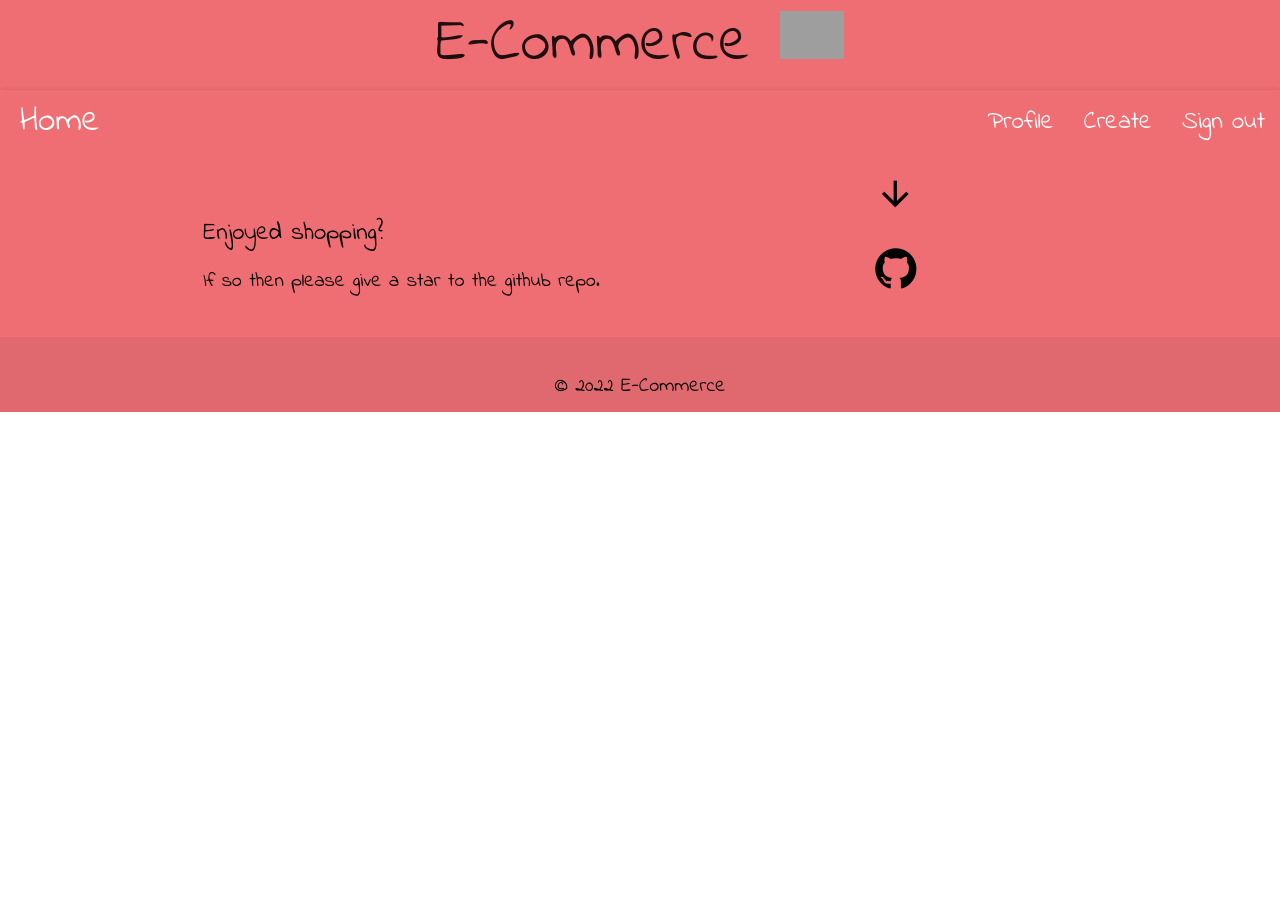
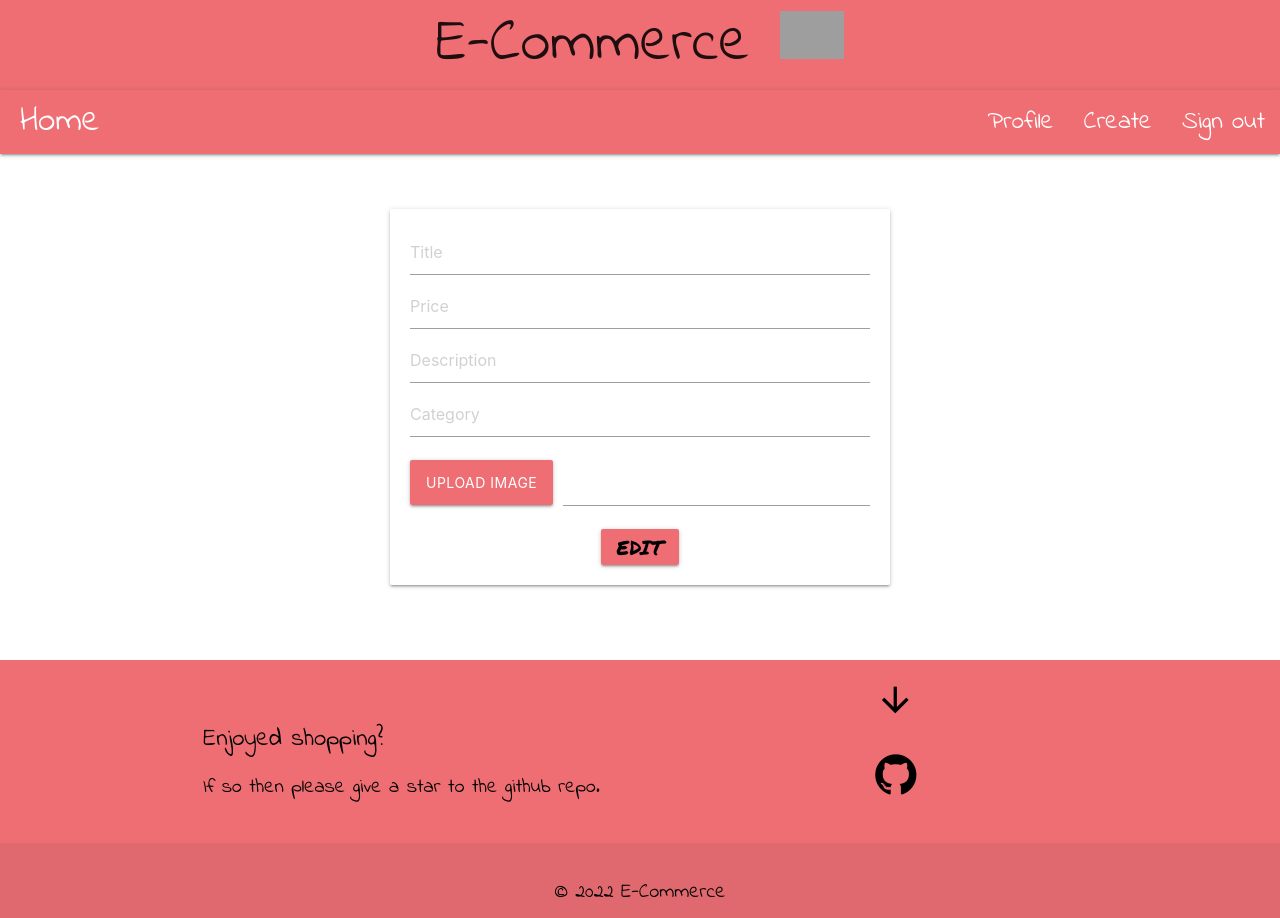
Before and after one commit to donivanev/E-Commerce, a React (Create React App) app in the folder client/: page /editproduct/1 in a window 1280 px wide. Before the commit the page ends 800 px from the top, so only its background shows below. Built offline with nearby package versions, Linux system fonts and the light colour scheme; no server answers; sample sign-in values are in the browser's storage; grey boxes are pictures that could not be loaded.

Commit message:
updating avatar and editing product completed

```diff
--- a/client/src/App.js
+++ b/client/src/App.js
@@ -8,6 +8,7 @@ import Signup from './components/screens/signup'
 import Signin from './components/screens/signin'
 import Profile from './components/screens/profile'
 import CreateProduct from './components/screens/createproduct'
+import EditProduct from './components/screens/editproduct'
 import Footer from './components/footer'
 import { reducer, initialState } from './reducers/userReducer'
 
@@ -31,11 +32,12 @@ const Routing = () => {
 
   return (
       <Routes>
-        <Route exact path="/" element={<Home />}></Route>
-        <Route path="/signin" element={<Signin />}></Route>
-        <Route path="/signup" element={<Signup />}></Route>
-        <Route path="/profile/:userId" element={<Profile />}></Route>
-        <Route path="/createproduct" element={<CreateProduct />}></Route>
+        <Route exact path='/' element={<Home />}></Route>
+        <Route path='/signin' element={<Signin />}></Route>
+        <Route path='/signup' element={<Signup />}></Route>
+        <Route path='/profile/:userId' element={<Profile />}></Route>
+        <Route path='/createproduct' element={<CreateProduct />}></Route>
+        <Route path='/editproduct/:productId' element={<EditProduct />}></Route>
       </Routes>
   )
 }
--- /dev/null
+++ b/client/src/components/screens/editproduct.js
@@ -0,0 +1,121 @@
+import React, { useState, useEffect } from 'react'
+import { useNavigate, useParams } from 'react-router-dom'
+import M from 'materialize-css'
+
+const EditProduct = () => {
+
+    const [data, setData] = useState("")
+    const { productId } = useParams();
+
+    const navigate = useNavigate()
+
+    const [title, setTitle] = useState("")
+    const [price, setPrice] = useState("")
+    const [description, setDescription] = useState("")
+    const [category, setCategory] = useState("")
+    const [image, setImage] = useState("")
+    const [url, setUrl] = useState("")
+
+    useEffect(() => {
+        fetch(`/product/${productId}`)
+            .then(res => res.json())
+            .then(result => {
+                setData(result.product)
+
+                setTitle(result.product.title)
+                setPrice(result.product.price)
+                setDescription(result.product.description)
+                setCategory(result.product.category)
+                setImage(result.product.image)
+            })
+    }, [])
+
+    useEffect(() => {
+        if (url) {
+            fetch(`/editproduct/${productId}`, {
+                method: 'put',
+                headers: {
+                    'Content-Type': 'application/json',
+                    'Authorization': 'Bearer ' + localStorage.getItem('jwt')
+                },
+                body: JSON.stringify({
+                    title,
+                    price,
+                    description,
+                    category,
+                    image: url
+                })
+            })
+            .then(res => res.json())
+            .then(data => {
+                if (data.error) {
+                    M.toast({ html: data.error, classes: "#c62828 red darken-3" })
+                }
+                else {
+                    M.toast({ html: 'Successfully edited!', classes: "#43a047 green darken-1" })
+                    navigate('/')
+                }
+            })
+            .catch(err => {
+                console.log(err)
+            })
+        }
+    }, [url])
+
+    const productDetails = () => {
+        const data = new FormData()
+        data.append('file', image)
+        data.append('upload_preset', 'ecommerce')
+        data.append('cloud_name', 'projectpics')
+
+        fetch('https://api.cloudinary.com/v1_1/projectpics/image/upload', {
+            method: 'put',
+            body: data
+        })
+        .then(res => res.json())
+        .then(data => {
+            if (data.error) {
+                M.toast({ html: "Please upload an image!", classes: "#c62828 red darken-3" })
+            }
+            else {
+                setUrl(data.url)
+            }
+        })
+        .catch(err => {
+            console.log(err)
+        })
+    }
+
+    return (
+        <div className="card input-field" style={{
+            margin: '40px auto', maxWidth: '500px', padding: '20px',
+            textAlign: 'center', marginBottom: '90px'
+        }}>
+            <input type="text" placeholder="Title" defaultValue={data.title || ''} onChange={(e) => setTitle(e.target.value)}/>
+            <input type="number" placeholder="Price" min="0" step="0.1" defaultValue={data.price || ''} onChange={(e) => setPrice(e.target.value)}/>
+            <input type="text" placeholder="Description" defaultValue={data.description || ''} onChange={(e) => setDescription(e.target.value)}/>
+            <input list="products" placeholder="Category" defaultValue={data.category || ''} onChange={(e) => setCategory(e.target.value)}/>
+            <datalist id="products">
+                <option value="Appliances" />
+                <option value="Books" />
+                <option value="Clothes" />
+                <option value="Hobby" />
+            </datalist>
+
+            <div className="file-field input-field">
+                <div className="btn" style={{backgroundColor: '#ee6e73'}}>
+                    <span>Upload image</span>
+                    <input type="file" onChange={(e) => setImage(e.target.files[0])}/>
+                </div>
+                <div className="file-path-wrapper">
+                    <input className="file-path validate" type="text" defaultValue={data.image || ''}/>
+                </div>
+            </div>
+            <button className="btn waves-effect waves-light" onClick={() => productDetails()}>
+                Edit
+            </button>
+        </div>
+    )
+}
+
+export default EditProduct
--- a/client/src/components/screens/home.js
+++ b/client/src/components/screens/home.js
@@ -1,4 +1,6 @@
 import React, { useState, useEffect } from 'react'
+import { Link } from 'react-router-dom'
+import EditProduct from './editproduct'
 import M from 'materialize-css'
 
 const Home = () => {
@@ -59,24 +61,6 @@ const Home = () => {
 
                 setData(newData)
                 window.location.reload()
-            })
-    }
-
-    const editProduct = (productId) => {
-        fetch(`/editproduct/${productId}`, {
-            method: 'put',
-            headers: {
-                Authorization: 'Bearer ' + localStorage.getItem('jwt')
-            }
-        })
-            .then(res => res.json())
-            .then(result => {
-                M.toast({ html: 'Successfully edited!', classes: "#43a047 green darken-1" })
-                const newData = data.filter(item => {
-                    return item._id !== result
-                })
-
-                setData(newData)
             })
     }
 
@@ -144,8 +128,8 @@ const Home = () => {
                             <div className="col s12 m3">
                                 <div className="card" key={item._id}>
                                     <h4 className="card-title">{item.title}
-                                        <i className='material-icons' style={{ float: 'left', fontSize: '35px', color: 'blue' }}
-                                            onClick={() => editProduct(item._id)}>edit</i>
+                                        <i className='material-icons' style={{ float: 'left', fontSize: '35px', color: 'blue' }}>
+                                            <Link to={'/editproduct/' + item._id} state={data}>edit</Link></i>
                                         <i className='material-icons' style={{ float: 'right', fontSize: '35px', color: 'red' }}
                                             onClick={() => deleteProduct(item._id)}>delete_forever</i>
                                     </h4>
--- a/client/src/components/screens/profile.js
+++ b/client/src/components/screens/profile.js
@@ -6,7 +6,6 @@ const Profile = () => {
 
     const { state, dispatch } = useContext(UserContext)
     const [image, setImage] = useState("")
-    const [url, setUrl] = useState("")
 
     useEffect(() => {
         if (image) {
@@ -25,10 +24,20 @@ const Profile = () => {
                         M.toast({ html: 'Please upload an image!', classes: "#c62828 red darken-3" })
                     }
                     else {
-                        setUrl(data.url)
-                        localStorage.setItem('user', JSON.stringify({ ...state, avatar: data.url }))
-                        dispatch({ type: 'UPDATEAVATAR', payload: data.url })
-                        window.location.reload()
+                        fetch('/updateavatar', {
+                            method: 'put',
+                            headers: {
+                                'Content-Type': 'application/json',
+                                'Authorization': 'Bearer ' + localStorage.getItem('jwt')
+                            },
+                            body: JSON.stringify({avatar: data.url})
+                        })
+                        .then(res => res.json())
+                        .then(result => {
+                            localStorage.setItem('user', JSON.stringify({...state, avatar: result.avatar}))
+                            dispatch({ type: 'UPDATEAVATAR', payload: result.avatar })
+                            window.location.reload()
+                        })
                     }
                 })
                 .catch(err => {
```
